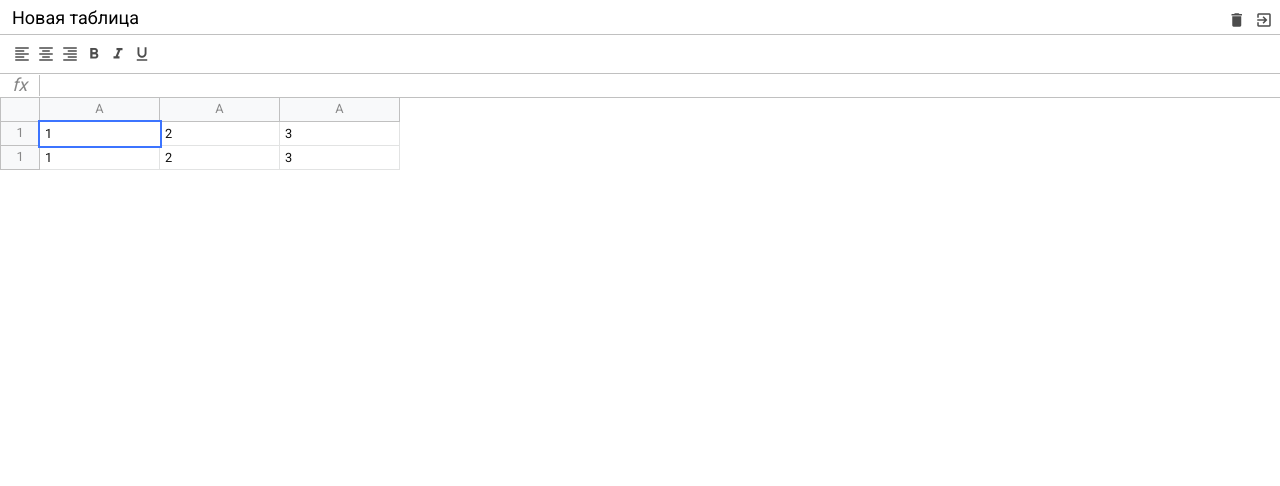
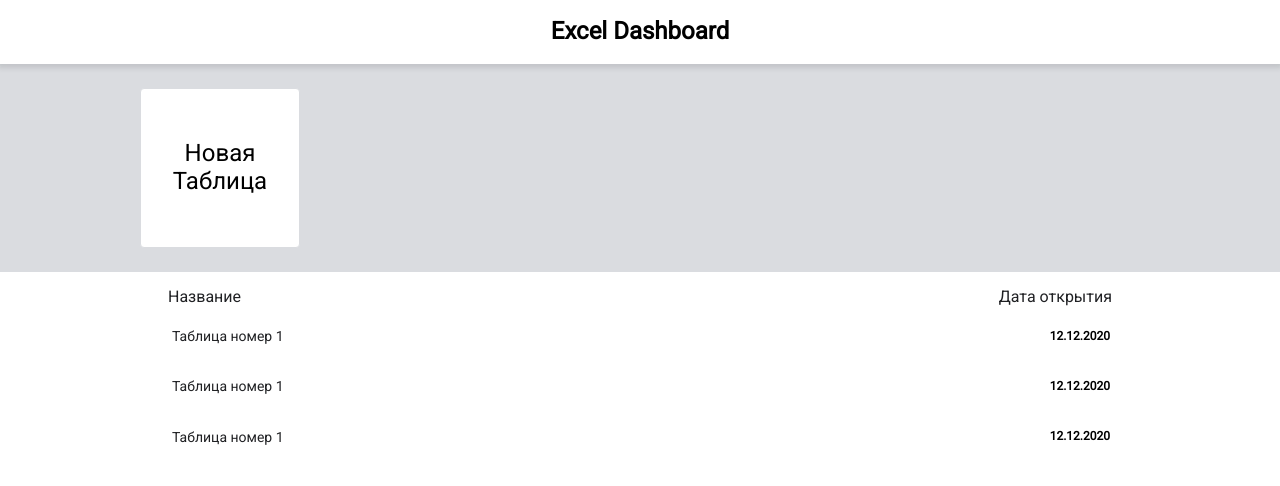
Before and after one commit to sieugene/framework, a website built with webpack: page src/index.html in a window 1280 px wide. Built offline with nearby package versions, Linux system fonts and the light colour scheme.

Commit message:
main page

```diff
--- a/src/index.html
+++ b/src/index.html
@@ -12,67 +12,37 @@
   </head>
   <body>
     <div id="app">
-      <div class="excel">
-        <div class="excel__header">
-          <input value="Новая таблица" class="input" type="text" />
-          <div>
-            <div class="button">
-              <span class="material-icons"> delete </span>
-            </div>
-            <div class="button">
-              <span class="material-icons"> exit_to_app </span>
-            </div>
+      <div class="db">
+        <div class="db__header">
+          <h1>Excel Dashboard</h1>
+        </div>
+        <div class="db__new">
+          <div class="db__view">
+            <a href="#" class="db__create">
+              Новая <br />
+              Таблица
+            </a>
           </div>
         </div>
-        <div class="excel__toolbar">
-          <div class="button">
-            <span class="material-icons"> format_align_left </span>
+        <div class="db__table db__view">
+          <div class="db__list-header">
+            <span>Название</span>
+            <span>Дата открытия</span>
           </div>
-          <div class="button">
-            <span class="material-icons"> format_align_center </span>
-          </div>
-          <div class="button">
-            <span class="material-icons"> format_align_right </span>
-          </div>
-          <div class="button">
-            <span class="material-icons"> format_bold </span>
-          </div>
-          <div class="button">
-            <span class="material-icons"> format_italic </span>
-          </div>
-          <div class="button">
-            <span class="material-icons"> format_underlined </span>
-          </div>
-        </div>
-        <div class="excel__formula">
-          <div class="info">fx</div>
-          <div class="input" contenteditable spellcheck="false"></div>
-        </div>
-        <div class="excel__table">
-          <div class="row">
-            <div class="row-info"></div>
-            <div class="row-data">
-              <div class="column">A</div>
-              <div class="column">A</div>
-              <div class="column">A</div>
-            </div>
-          </div>
-          <div class="row">
-            <div class="row-info">1</div>
-            <div class="row-data">
-              <div class="cell selected" contenteditable>1</div>
-              <div class="cell" contenteditable>2</div>
-              <div class="cell" contenteditable>3</div>
-            </div>
-          </div>
-          <div class="row">
-            <div class="row-info">1</div>
-            <div class="row-data">
-              <div class="cell" contenteditable>1</div>
-              <div class="cell" contenteditable>2</div>
-              <div class="cell" contenteditable>3</div>
-            </div>
-          </div>
+          <ul class="db__list">
+            <li class="db__record">
+              <a href="#">Таблица номер 1</a>
+              <strong>12.12.2020</strong>
+            </li>
+            <li class="db__record">
+              <a href="#">Таблица номер 1</a>
+              <strong>12.12.2020</strong>
+            </li>
+            <li class="db__record">
+              <a href="#">Таблица номер 1</a>
+              <strong>12.12.2020</strong>
+            </li>
+          </ul>
         </div>
       </div>
     </div>
--- a/src/scss/_mixins.scss
+++ b/src/scss/_mixins.scss
@@ -18,3 +18,9 @@
     cursor: pointer;
   }
 }
+
+@mixin clear-list() {
+  list-style: none;
+  margin: 0;
+  padding: 0;
+}
--- a/src/scss/_variables.scss
+++ b/src/scss/_variables.scss
@@ -5,3 +5,4 @@ $formula-height: 24px;
 $info-cell-width: 40px;
 $row-height: 24px;
 $cell-width: 120px;
+$db-header-height: 64px;
--- /dev/null
+++ b/src/scss/dashboard.scss
@@ -0,0 +1,81 @@
+@import "variables";
+@import "mixins";
+
+.db {
+  &__header {
+    position: fixed;
+    left: 0;
+    right: 0;
+    top: 0;
+    height: $db-header-height;
+    display: flex;
+    align-items: center;
+    justify-content: center;
+    background: #fff;
+    box-shadow: 0 2px 5px 2px rgba(60, 64, 67, 0.15);
+    z-index: 1000;
+  }
+  &__new {
+    margin-top: $db-header-height;
+    padding: 1.5rem;
+    background: #dadce0;
+  }
+  &__create {
+    width: 160px;
+    height: 160px;
+    background: #fff;
+    border-radius: 4px;
+    border: 1px solid #dadce0;
+    display: flex;
+    justify-content: center;
+    align-items: center;
+    font-size: 1.5rem;
+    text-decoration: none;
+    color: black;
+    text-align: center;
+    &:hover {
+      cursor: pointer;
+      color: green;
+      border-color: green;
+    }
+  }
+  &__view {
+    max-width: 1000px;
+    margin: 0 auto;
+  }
+  &__table {
+    padding: 1rem;
+  }
+  &__list-header {
+    display: flex;
+    justify-content: space-between;
+    color: #202124;
+    font-weight: 500;
+    font-size: 16px;
+    margin-bottom: 10px;
+    padding: 0 12px;
+  }
+  &__list {
+    @include clear-list();
+  }
+  &__record {
+    display: flex;
+    justify-content: space-between;
+    align-items: center;
+    padding: 12px 14px 12px 16px;
+    margin-bottom: 10px;
+    &:hover{
+        background: #e6f4ea;
+        border-radius: 25px;
+    }
+    a {
+      text-decoration: none;
+      cursor: pointer;
+      color: #202124;
+      font-size: 14px;
+      &:hover{
+          text-decoration: underline;
+      }
+    }
+  }
+}
--- a/src/scss/index.scss
+++ b/src/scss/index.scss
@@ -5,6 +5,7 @@
 @import "toolbar";
 @import "formula";
 @import "table";
+@import "dashboard";
 
 * {
     margin: 0;
```
Also changed, not shown: src/assets/excel.html (added, +80 -0 lines).
